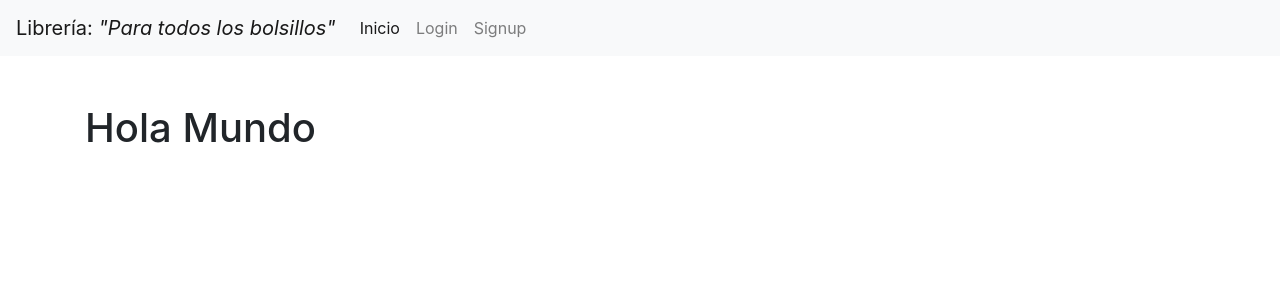
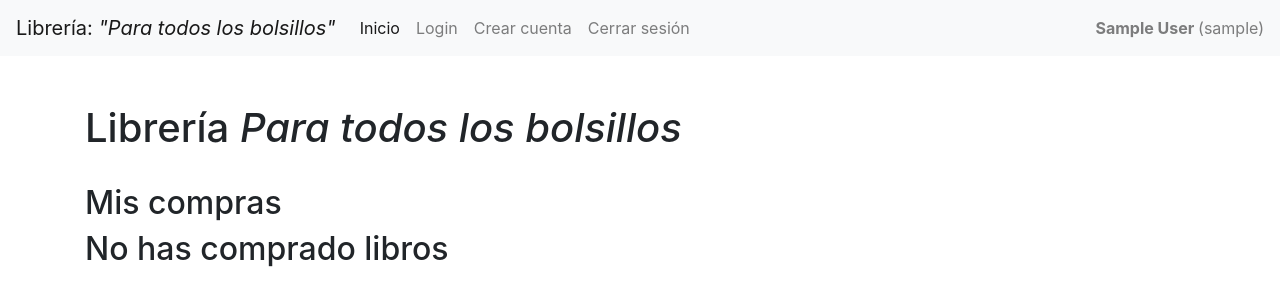
Before and after one commit to CeAcheRistian/Libreria, a Flask app: page / in a window 1280 px wide. Shown: the top 306 px of the page. Run offline with Flask 3, Linux system fonts and the light colour scheme; the visitor is signed in with stand-in values (Sample User, id 1); data comes from the database, SQL or seed files in the repository; some libraries are stand-ins or nearby versions.

Commit message:
add CRUD of books

```diff
--- a/app/__init__.py
+++ b/app/__init__.py
@@ -1,9 +1,8 @@
-from flask import Flask, render_template, request, redirect, url_for, jsonify
-from flask_login import LoginManager, login_user
+from flask import Flask, render_template, request, redirect, url_for, jsonify, flash
+from flask_login import LoginManager, login_user, logout_user, login_required, current_user
 from flask_wtf.csrf import CSRFProtect
 
 from werkzeug.exceptions import HTTPException
-
 
 
 from .database import *
@@ -16,33 +15,61 @@ login_manager_app = LoginManager(app)
 
 
 @app.route("/")
+@login_required
 def index():
-    return render_template('index.html')
+    if current_user.is_authenticated:
+        if current_user.type_user == 'admin':
+            sales = []
+            data = {
+                'title': 'Libros vendidos',
+                'sales': sales
+            }
+        else:
+            purchase = []
+            data = {
+                'title': 'Mis compras',
+                'purchase': purchase
+            }
+
+        return render_template('index.html', data=data)
+    else:
+
+        return redirect(url_for('login'))
 
 
 @app.route('/signup', methods=['GET', 'POST'])
 def signup():
     if request.method == 'POST':
+
         if User.query.filter(User.name == request.form['user']).first() == None:
-            new_user = User(name=request.form['user'], password= User.password_encryption(request.form['password']), type_user='user')
+            new_user = User(name=request.form['user'], password=User.password_encryption(
+                request.form['password']), type_user='user')
+
             db.session.add(new_user)
             db.session.commit()
+
         else:
-            return 'Usuario ya existente.'
+            flash('Usuario ya existente', 'warning')
+            return redirect(url_for('signup'))
+
         return redirect(url_for('login'))
     else:
         return render_template('signup.html')
+
 
 @login_manager_app.user_loader
 def load_user(id):
     return User.get_user_by_id(id)
 
+
 @app.route('/login', methods=['GET', 'POST'])
 def login():
     if request.method == 'POST':
-        logged_user = User.authenticate(request.form['user'], request.form['password'])
+        logged_user = User.authenticate(
+            request.form['user'], request.form['password'])
         if logged_user:
             login_user(logged_user)
+            flash('¡Bienvenido(a) a la Librería ~Para todos los bolsillos~', 'success')
 
             if logged_user.type_user == 'admin':
                 return redirect(url_for('index'))
@@ -50,55 +77,119 @@ def login():
             return redirect(url_for('index'))
 
         else:
+            flash('Usuario o Password incorrectos.', 'warning')
             return render_template('auth/login.html')
     else:
         return render_template('auth/login.html')
 
 
-@app.route('/new_books', methods=['GET', 'POST'])
-def new_books():
+@app.route('/logout')
+@login_required
+def logout():
+    logout_user()
+    flash('Sesión cerrada', 'success')
+
+    return redirect(url_for('login'))
+
+
+@app.route('/new_book', methods=['GET', 'POST'])
+@login_required
+def new_book():
     if request.method == 'POST':
+
         if request.form['names'] != '':
             author = Author(
-                names = request.form['names'],
-                last_names = request.form['last_names'],
-                birth = request.form['birth']
+                names=request.form['names'],
+                last_names=request.form['last_names'],
+                birth=request.form['birth']
             )
             db.session.add(author)
             db.session.commit()
 
         if request.form['isbn'] != '':
             new_book = Book(
-                isbn = request.form['isbn'],
-                title = request.form['title'],
-                year = request.form['year'],
-                price = request.form['price'],
-                author_id = request.form['author_id']
+                isbn=request.form['isbn'],
+                title=request.form['title'],
+                year=request.form['year'],
+                price=request.form['price'],
+                author_id=request.form['author_id']
             )
             db.session.add(new_book)
             db.session.commit()
 
         return render_template('new_book.html')
+
     else:
         return render_template('new_book.html')
 
 
+@app.route('/update_book', methods=['GET', 'POST'])
+@login_required
+def update_book():
+    if request.method == 'POST':
+        book = Book.query.filter(Book.isbn == request.form['isbn']).first()
+
+        try:
+            if book:
+                book.isbn = request.form['isbn'],
+                book.title = request.form['title'],
+                book.year = request.form['year'],
+                book.price = request.form['price'],
+                book.author_id = request.form['author_id']
+
+                db.session.commit()
+                flash('Libro actualizado', 'success')
+
+            else:
+                flash('Libro no encontrado', 'warning')
+                return redirect(url_for('update_book'))
+
+        except Exception as e:
+            print(e)
+            flash('No se pudo actualizar el libro', 'warning')
+
+        return render_template('update_book.html')
+    else:
+        return render_template('update_book.html')
+
+
+@app.route('/delete_book', methods=['GET','POST'])
+@login_required
+def delete_book():
+    if request.method == 'POST':
+        book = Book.query.filter(Book.isbn == request.form['isbn']).first()
+
+        if book:
+            db.session.delete(book)
+            db.session.commit()
+            flash('libro eliminado', 'success')
+        else:
+            flash('libro no encontrado', 'warning')
+
+        return render_template('delete_book.html')
+    else:
+        return render_template('delete_book.html')
+
 @app.route('/list_books')
+@login_required
 def list_books():
     books = Book.query.all()
 
-    for book in books:
-        print(book.author.names)
     return render_template('list_books.html', data=books)
-
 
 
 def not_found(error):
     return render_template('errors/404.html'), 404
 
 
+def unauthorized(error):
+    flash('Primero debes iniciar sesión', 'warning')
+    return redirect(url_for('login')), 401
+
+
 def init_app(config):
     app.register_error_handler(404, not_found)
+    app.register_error_handler(401, unauthorized)
 
     app.config.from_object(config)
 
--- a/app/templates/index.html
+++ b/app/templates/index.html
@@ -7,7 +7,44 @@ Index
 {% block container %}
 <div class="row">
     <div class="col-sm-12 col-md-12 col-lg-12 col-xl-12">
-        <h1> Hola Mundo </h1>
+        <h1>Librer&iacute;a <em>Para todos los bolsillos</em></h1>
+
+        {% with messages = get_flashed_messages(with_categories = True) %}
+        {% if messages %}
+        {% for category, message in messages %}
+        <br></br>
+        <div class="alert alert-success alert-dismissible fade show" role="alert">
+            <strong style="font-size: 14px;"> {{ message }} </strong>
+            <button type="button" class="close" data-dismiss="alert" aria-label="Close">
+                <span aria-hidden="true">&times;</span>
+            </button>
+        </div>
+        {% endfor %}
+        {% endif %}
+        {% endwith %}
     </div>
 </div>
+
+<br>
+
+<div class="row">
+    <div class="col-sm-12 col-md-12 col-lg-12 col-xl-12 ">
+        <h2> {{ data.title }} </h2>
+    </div>
+    {% if current_user.type_user == 'admin' %}
+    {% if data.sales|length > 0 %}
+    {% else %}
+    <div class="col-sm-12 col-md-12 col-lg-12 col-xl-12 ">
+        <h2> Sin ventas :c </h2>
+    </div>
+    {% endif %}
+    {% else %}
+    {% if data.purchase|length > 0 %}
+    {% else %}
+    <div class="col-sm-12 col-md-12 col-lg-12 col-xl-12 ">
+        <h2> No has comprado libros </h2>
+    </div>
+    {% endif %}
+    {% endif %}
+</div>
 {% endblock %}
--- a/app/templates/nav.html
+++ b/app/templates/nav.html
@@ -8,7 +8,7 @@
     </button>
 
     <div class="collapse navbar-collapse" id="navbarNav">
-        <ul class="navbar-nav">
+        <ul class="navbar-nav mr-auto">
             <li class="nav-item active">
                 <a class="nav-link" href="{{ url_for('index') }}">Inicio</a>
             </li>
@@ -16,14 +16,36 @@
                 <a class="nav-link" href="{{ url_for('login') }}">Login</a>
             </li>
             <li class="nav-item">
-                <a class="nav-link" href="{{ url_for('signup') }}">Signup</a>
+                <a class="nav-link" href="{{ url_for('signup') }}">Crear cuenta</a>
             </li>
+
+            {% if current_user.type_user == 'admin' %}
+            <li class="nav-item">
+                <a class="nav-link" href="{{ url_for('list_books') }}">Biblioteca actual</a>
+            </li>
+            <li class="nav-item">
+                <a class="nav-link" href="{{ url_for('new_book') }}">Ingresar libro</a>
+            </li>
+            <li class="nav-item">
+                <a class="nav-link" href="{{ url_for('update_book') }}">Modificar libro</a>
+            </li>
+            <li class="nav-item">
+                <a class="nav-link" href="{{ url_for('delete_book') }}">Eliminar libro</a>
+            </li>
+            {% endif %}
+
+        <li class="nav-item">
+            <a class="nav-link" href="{{ url_for('logout') }}">Cerrar sesi&oacute;n</a>
+        </li>
             <!--
             <li class="nav-item">
                 <a class="nav-link" href="#">Features</a>
             </li>
             -->
         </ul>
+        <span class="navbar-text">
+            <strong> {{ current_user.name }} </strong> ({{ current_user.type_user }})
+        </span>
     </div>
 
 </nav>
```
Also changed, not shown: app/templates/auth/login.html (+26 -0 lines).
